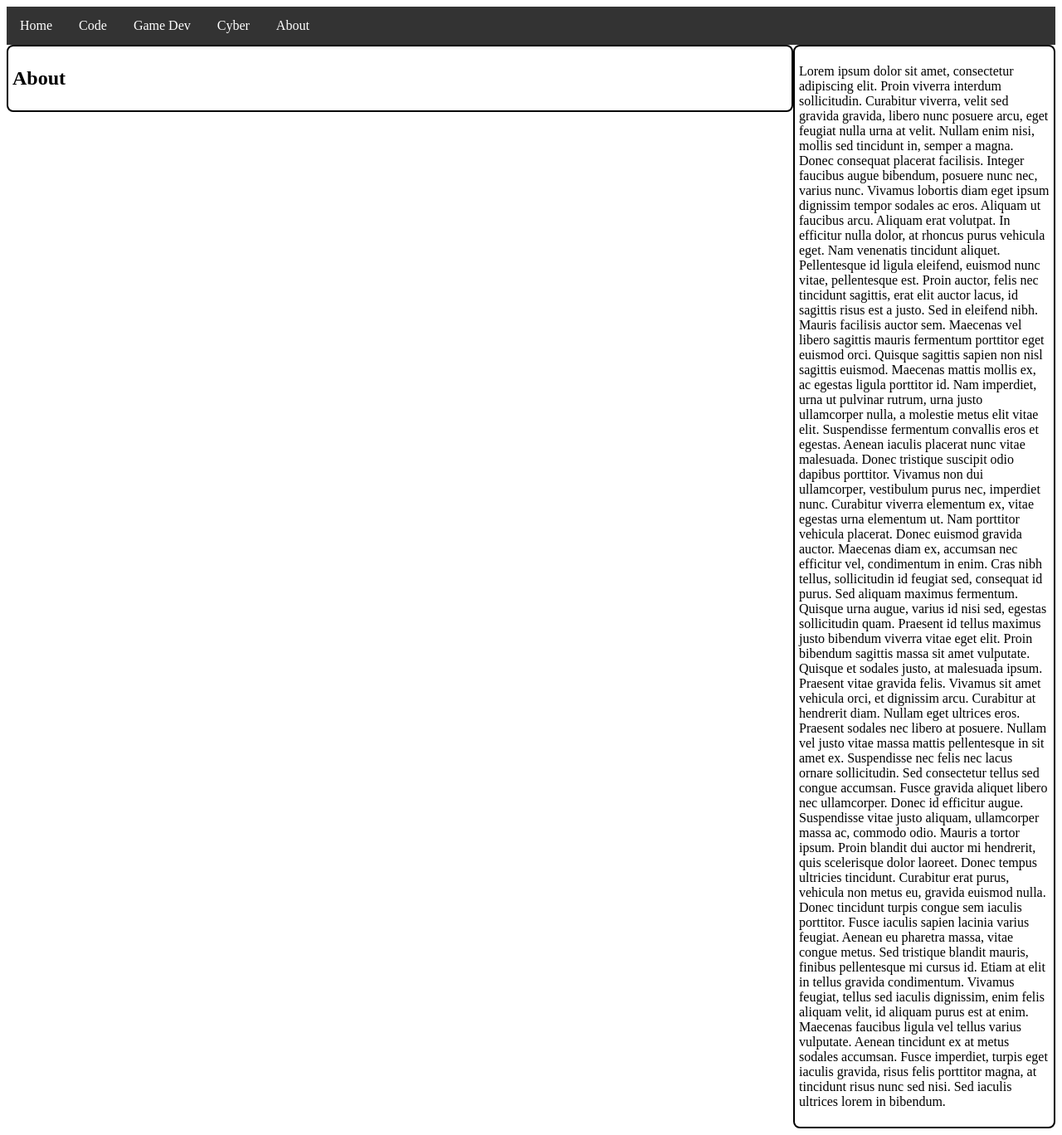
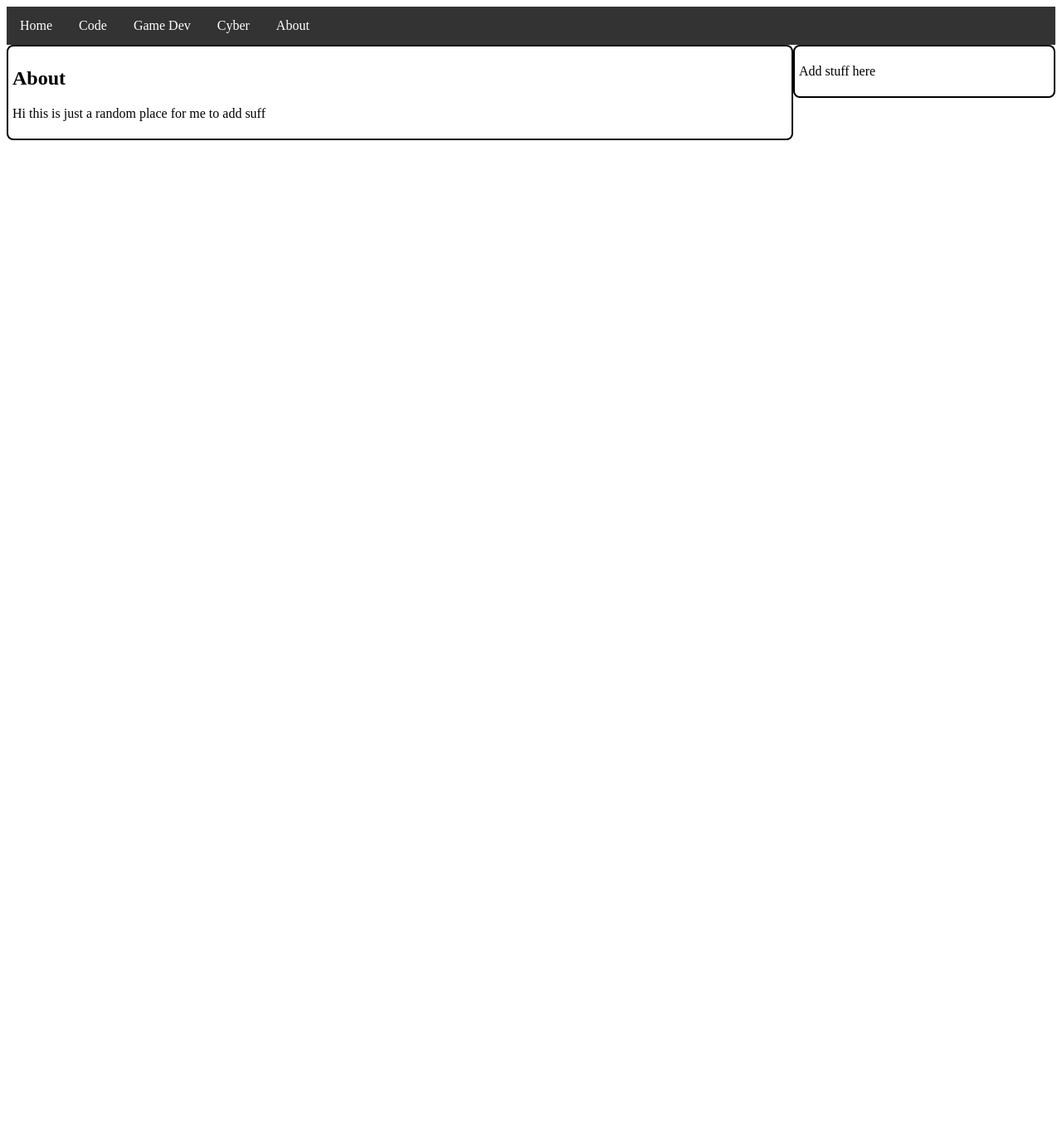
Before and after one commit to ltlexi1408/ltlexi1408.github.io, a Jekyll site: the page built from about.markdown, in a window 1280 px wide. Shown: the whole page at 83% size. Built offline with Jekyll 4.4.1, drawn with Linux system fonts in a browser that asks for light colours; after the commit the page ends 900 px from its top, so only the background shows below that.

Commit message:
test/update

```diff
--- a/_layouts/defualt.html
+++ b/_layouts/defualt.html
@@ -41,17 +41,7 @@
 
                 <!--extra links-->
                 <div class = 'column side'>
-                    <p>Lorem ipsum dolor sit amet, consectetur adipiscing elit. Proin viverra interdum sollicitudin. Curabitur viverra, velit sed gravida gravida, libero nunc posuere arcu, eget feugiat nulla urna at velit. Nullam enim nisi, mollis sed tincidunt in, semper a magna. Donec consequat placerat facilisis. Integer faucibus augue bibendum, posuere nunc nec, varius nunc. Vivamus lobortis diam eget ipsum dignissim tempor sodales ac eros. Aliquam ut faucibus arcu. Aliquam erat volutpat. In efficitur nulla dolor, at rhoncus purus vehicula eget. Nam venenatis tincidunt aliquet. Pellentesque id ligula eleifend, euismod nunc vitae, pellentesque est.
-
-                        Proin auctor, felis nec tincidunt sagittis, erat elit auctor lacus, id sagittis risus est a justo. Sed in eleifend nibh. Mauris facilisis auctor sem. Maecenas vel libero sagittis mauris fermentum porttitor eget euismod orci. Quisque sagittis sapien non nisl sagittis euismod. Maecenas mattis mollis ex, ac egestas ligula porttitor id. Nam imperdiet, urna ut pulvinar rutrum, urna justo ullamcorper nulla, a molestie metus elit vitae elit. Suspendisse fermentum convallis eros et egestas. Aenean iaculis placerat nunc vitae malesuada. Donec tristique suscipit odio dapibus porttitor. Vivamus non dui ullamcorper, vestibulum purus nec, imperdiet nunc. Curabitur viverra elementum ex, vitae egestas urna elementum ut. Nam porttitor vehicula placerat. Donec euismod gravida auctor. Maecenas diam ex, accumsan nec efficitur vel, condimentum in enim.
-
-                        Cras nibh tellus, sollicitudin id feugiat sed, consequat id purus. Sed aliquam maximus fermentum. Quisque urna augue, varius id nisi sed, egestas sollicitudin quam. Praesent id tellus maximus justo bibendum viverra vitae eget elit. Proin bibendum sagittis massa sit amet vulputate. Quisque et sodales justo, at malesuada ipsum. Praesent vitae gravida felis. Vivamus sit amet vehicula orci, et dignissim arcu. Curabitur at hendrerit diam. Nullam eget ultrices eros. Praesent sodales nec libero at posuere. Nullam vel justo vitae massa mattis pellentesque in sit amet ex. Suspendisse nec felis nec lacus ornare sollicitudin.
-
-                        Sed consectetur tellus sed congue accumsan. Fusce gravida aliquet libero nec ullamcorper. Donec id efficitur augue. Suspendisse vitae justo aliquam, ullamcorper massa ac, commodo odio. Mauris a tortor ipsum. Proin blandit dui auctor mi hendrerit, quis scelerisque dolor laoreet. Donec tempus ultricies tincidunt. Curabitur erat purus, vehicula non metus eu, gravida euismod nulla. Donec tincidunt turpis congue sem iaculis porttitor. Fusce iaculis sapien lacinia varius feugiat. Aenean eu pharetra massa, vitae congue metus.
-
-                        Sed tristique blandit mauris, finibus pellentesque mi cursus id. Etiam at elit in tellus gravida condimentum. Vivamus feugiat, tellus sed iaculis dignissim, enim felis aliquam velit, id aliquam purus est at enim. Maecenas faucibus ligula vel tellus varius vulputate. Aenean tincidunt ex at metus sodales accumsan. Fusce imperdiet, turpis eget iaculis gravida, risus felis porttitor magna, at tincidunt risus nunc sed nisi. Sed iaculis ultrices lorem in bibendum.
-
-                    </p>
+                    <p>Add stuff here</p>
                 </div>
             </div>
         </div>
--- a/about.markdown
+++ b/about.markdown
@@ -3,3 +3,5 @@ title: About
 layout: defualt
 permalink: /about
 ---
+
+Hi this is just a random place for me to add suff
```
